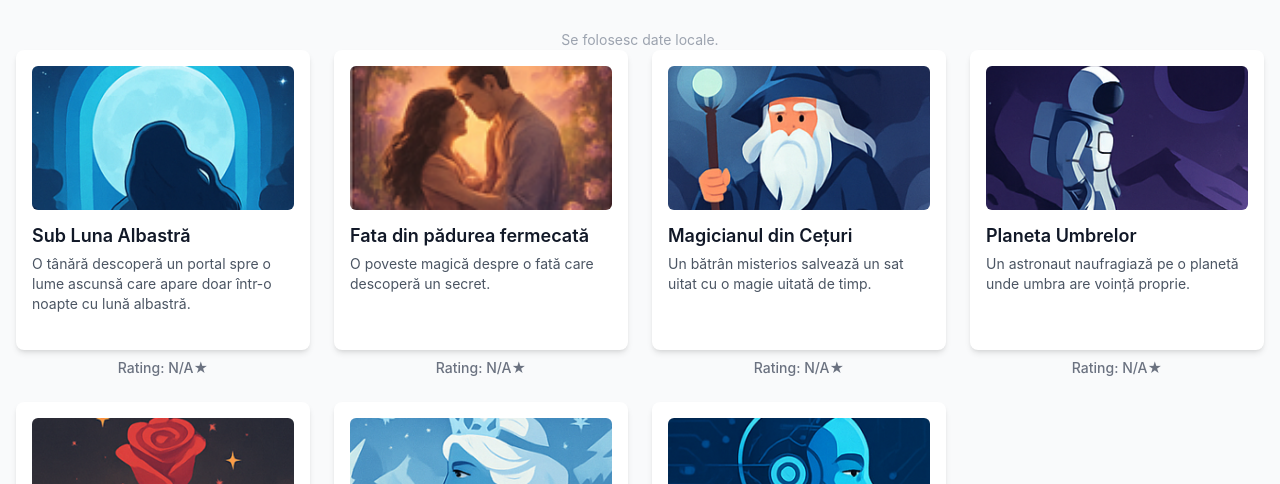
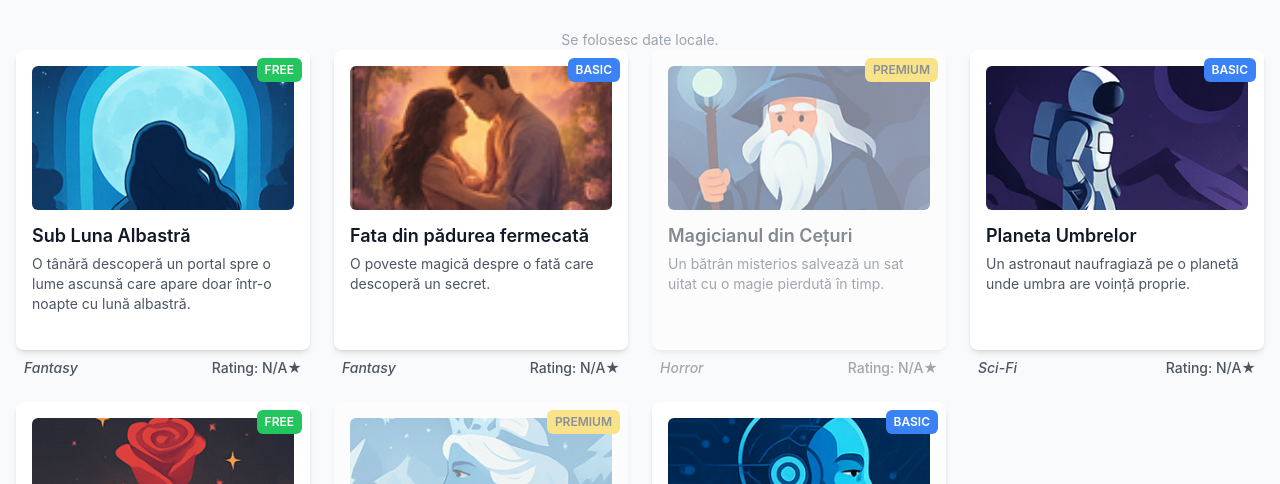
Before and after one commit to IustinRusuTYN/site-povesti, a React (Create React App) app in the folder frontend/: page /allstories in a window 1280 px wide. Shown: the part 210-694 px from the top of the page. Built offline with nearby package versions, Linux system fonts and the light colour scheme; no server answers.

Commit message:
✨ Implemented story access control: - Premium stories blocked for non-premium users - Basic stories show preview for free users - Modal login triggered for Basic stories when user not logged in - Subscribe button redirects to /pricing - Updated story tags (Free, Basic, Premium) with modern design

```diff
--- a/frontend/src/App.js
+++ b/frontend/src/App.js
@@ -13,10 +13,12 @@ import Profile from "./pages/profile"; // 👈 import adăugat
 import { ThemeProvider } from "./context/themecontext";
 import { SearchProvider } from "./context/searchcontext";
 import { AuthProvider } from "./context/authcontext"; // 👈 corectat casing
+import { UserProvider } from "./context/usercontext";
 import PrivateRoute from "./components/privateroute"; // 👈 importat corect
 
 export default function App() {
   return (
+    <UserProvider>
       <AuthProvider>
         <ThemeProvider>
           <SearchProvider>
@@ -45,5 +47,6 @@ export default function App() {
           </SearchProvider>
         </ThemeProvider>
       </AuthProvider>
+    </UserProvider>
   );
 }
--- a/frontend/src/components/allstories/storyitem.js
+++ b/frontend/src/components/allstories/storyitem.js
@@ -1,37 +1,75 @@
-import React from "react";
+// src/components/allstories/storyitem.js
+import React, { useContext } from "react";
 import StoryCard from "../storycard";
+import { AuthContext } from "../../context/authcontext";
 
-export default function StoryItem({ story, onClick, darkMode }) {
+export default function StoryItem({ story, onClick, onRequireAuth, darkMode }) {
+  const { isAuthenticated } = useContext(AuthContext);
+
   const getAverageRating = (ratings) => {
     if (!ratings || ratings.length === 0) return "N/A";
     const sum = ratings.reduce((a, b) => a + b, 0);
     return (sum / ratings.length).toFixed(1);
   };
 
+  const accessLevel = story.accessLevel || "free";
+  const isPremium = accessLevel === "premium";
+  const isBasic = accessLevel === "basic";
+
+  const handleClick = () => {
+    if (isPremium) return; // Premium e blocat complet
+    if (isBasic && !isAuthenticated) {
+      onRequireAuth(); // deschide modalul de log-in
+      return;
+    }
+    onClick(story.id); // accesează povestea
+  };
+
+  // badge colors
+  const badgeColors = {
+    free: "bg-green-500 text-white",
+    basic: "bg-blue-500 text-white",
+    premium: "bg-yellow-400 text-gray-800",
+  };
+
   return (
     <div
       key={story.id}
-      className="cursor-pointer transition transform hover:scale-105 flex flex-col"
-      onClick={() => onClick(story.id)}
+      className={`relative flex flex-col transition transform ${
+        isPremium
+          ? "opacity-50 cursor-not-allowed"
+          : "cursor-pointer hover:scale-105"
+      }`}
+      onClick={handleClick}
       role="button"
       tabIndex={0}
-      onKeyDown={(e) => e.key === "Enter" && onClick(story.id)}
+      onKeyDown={(e) => e.key === "Enter" && handleClick()}
       aria-label={`Poveste: ${story.title}, Rating: ${getAverageRating(
         story.ratings
-      )} stele`}
+      )} stele, Tip: ${accessLevel}`}
     >
+      {/* Badge tip poveste - dreapta sus */}
+      <span
+        className={`absolute top-2 right-2 px-2 py-1 text-xs font-semibold rounded-md uppercase ${badgeColors[accessLevel]}`}
+      >
+        {accessLevel}
+      </span>
+
       <StoryCard
         title={story.title}
         excerpt={story.excerpt}
         image={story.image}
       />
-      <p
-        className={`mt-2 text-sm font-medium text-center ${
-          darkMode ? "text-gray-300" : "text-gray-500"
+
+      {/* Categorie + Rating pe aceeași linie */}
+      <div
+        className={`mt-2 flex justify-between items-center text-sm font-medium px-2 ${
+          darkMode ? "text-gray-300" : "text-gray-600"
         }`}
       >
-        Rating: {getAverageRating(story.ratings)}★
-      </p>
+        <span className="italic">{story.category || "Fără categorie"}</span>
+        <span>Rating: {getAverageRating(story.ratings)}★</span>
+      </div>
     </div>
   );
 }
--- a/frontend/src/components/allstories/storylist.js
+++ b/frontend/src/components/allstories/storylist.js
@@ -1,7 +1,12 @@
 import React from "react";
 import StoryItem from "./storyitem";
 
-export default function StoryList({ stories, onStoryClick, darkMode }) {
+export default function StoryList({
+  stories,
+  onStoryClick,
+  onRequireAuth,
+  darkMode,
+}) {
   return (
     <div className="grid gap-6 sm:grid-cols-2 md:grid-cols-3 lg:grid-cols-4">
       {stories.map((story) => (
@@ -9,6 +14,7 @@ export default function StoryList({ stories, onStoryClick, darkMode }) {
           key={story.id}
           story={story}
           onClick={onStoryClick}
+          onRequireAuth={onRequireAuth}
           darkMode={darkMode}
         />
       ))}
--- /dev/null
+++ b/frontend/src/context/usercontext.js
@@ -0,0 +1,23 @@
+import React, { createContext, useState, useContext } from "react";
+
+// Cream contextul
+export const UserContext = createContext();
+
+// Provider global
+export const UserProvider = ({ children }) => {
+  // Simulăm un utilizator logat (poți schimba "free" -> "basic" -> "premium")
+  const [user, setUser] = useState({
+    id: 1,
+    name: "Test User",
+    subscription: "free", // "free" | "basic" | "premium"
+  });
+
+  return (
+    <UserContext.Provider value={{ user, setUser }}>
+      {children}
+    </UserContext.Provider>
+  );
+};
+
+// Hook pentru acces rapid
+export const useUser = () => useContext(UserContext);
--- a/frontend/src/data/stories.js
+++ b/frontend/src/data/stories.js
@@ -13,83 +13,112 @@ const stories = [
     excerpt:
       "O tânără descoperă un portal spre o lume ascunsă care apare doar într-o noapte cu lună albastră.",
     image: story1,
-    category: "Fantasy", // poți adăuga o categorie dacă vrei
+    category: "Fantasy",
+    accessLevel: "free", // poveste gratuită complet
     content: [
-      "Ana întotdeauna simțise că există ceva dincolo de lumea pe care o cunoștea. Într-o noapte de vară, cerul era senin și luna avea o nuanță rară de albastru, luminând delicat grădinile și cărările satului. O atracție misterioasă o îndemna să iasă din casă și să urmeze calea luminii.",
-
-      "Pădurea de la marginea satului era fermecată în lumina lunii albastre. Fiecare frunză părea să strălucească, iar aerul era plin de un parfum dulce și proaspăt, ca un amestec de flori sălbatice și rouă. Ana simți cum inima îi bate mai repede, dar curiozitatea o împinse înainte.",
-
-      "Pe măsură ce se aventura printre copaci, o licărire albastră apăruse în depărtare. Era un portal strălucitor, pulsând ușor în ritmul propriei lumini. Ana simți un fior de emoție și teamă amestecate și, fără să stea pe gânduri, păși prin el.",
-
-      "Se trezi într-o lume de vis, cu câmpii infinite presărate cu flori argintii și copaci care străluceau în nuanțe de albastru și violet. Cerul era o oglindă magică, iar stelele păreau să danseze pe ritmul unei muzici nevăzute. Era un loc unde timpul și realitatea se contopeau cu fantezia.",
-
-      "În curând, Ana întâlni o creatură delicată, cu aripi translucide și ochi luminoși, care îi vorbi într-un șoaptă melodioasă. Aceasta o călăuzi către un lac strălucitor, unde reflexia lunii albastre făcea apa să pară ca un smarald lichid. Creatura îi explică că această lume se deschide doar celor care caută adevărata frumusețe a inimii lor.",
-
-      "Ana învăță repede că fiecare colț al acestui tărâm ascundea o lecție: curajul, răbdarea, iubirea și compasiunea. Fiecare provocare era frumos încadrată de magie: un copac care șoptea sfaturi, un vânt care aducea mesaje din trecut, și fluturi care luminau calea ei în întuneric.",
-
-      "Într-o noapte, lângă un foc argintiu, Ana întâlni un tânăr misterios. Ochii lui păreau să reflecte însăși lumina lunii albastre, iar prezența lui îi făcea inima să tresară. Fiecare conversație era plină de mister și chemare, iar între ei se lega o legătură care depășea cuvintele și timpul.",
-
-      "Pe măsură ce zilele treceau, Ana descoperi secretele acestui tărâm: grădini cu flori care rosteau povești, oglinzi care arătau dorințele ascunse și creaturi magice care își ofereau înțelepciunea doar celor curajoși. Fiecare pas era o revelație, iar lumea reală părea tot mai îndepărtată.",
-
-      "Totuși, portalul începea să se închidă încet, iar Ana știa că trebuie să se întoarcă în sat. Inima îi era plină de amintiri și emoții, dar și de dorința arzătoare de a reveni în această lume magică. Tânărul misterios îi făcu un semn discret și îi spuse că legătura lor nu va fi pierdută niciodată.",
-
-      "Când Ana păși din nou pe pământul familiar al satului, luna albăstruie dispăru, iar satul părea la fel ca înainte. Dar inima ei rămase plină de magie, iar privirea către cer îi aminti mereu că există lumi ascunse, pline de iubire, aventură și mister, care așteaptă să fie descoperite.",
-
-      "Ani mai târziu, Ana descoperi că portalul se deschide doar când luna albăstruie apare, iar fiecare vizită era o călătorie mai profundă în sufletul ei. Aventurile ei deveniseră povești care o inspirau și îi umpleau viața de culoare, dragoste și speranță, și știa că magia nu se termină niciodată.",
+      "Ana întotdeauna simțise că există ceva dincolo de lumea pe care o cunoștea...",
+      "Pădurea de la marginea satului era fermecată în lumina lunii albastre...",
+      "Pe măsură ce se aventura printre copaci, o licărire albastră apăruse în depărtare...",
+      "Se trezi într-o lume de vis, cu câmpii infinite presărate cu flori argintii...",
+      "În curând, Ana întâlni o creatură delicată, cu aripi translucide și ochi luminoși...",
+      "Ana învăță repede că fiecare colț al acestui tărâm ascundea o lecție...",
+      "Într-o noapte, lângă un foc argintiu, Ana întâlni un tânăr misterios...",
+      "Pe măsură ce zilele treceau, Ana descoperi secretele acestui tărâm...",
+      "Totuși, portalul începea să se închidă încet, iar Ana știa că trebuie să se întoarcă...",
+      "Când Ana păși din nou pe pământul familiar al satului, luna albăstruie dispăru...",
+      "Ani mai târziu, Ana descoperi că portalul se deschide doar când luna albăstruie apare...",
     ],
     comments: [
       { user: "Ana", text: "Foarte frumoasă poveste!" },
       { user: "Maria", text: "M-a ținut cu sufletul la gură!" },
     ],
-    rating: 0, // rating mediu
-    votes: 0, // număr voturi
+    rating: 0,
+    votes: 0,
   },
   {
     id: 2,
-    category: "Sci-Fi",
     title: "Fata din pădurea fermecată",
     excerpt: "O poveste magică despre o fată care descoperă un secret.",
     image: story2,
+    category: "Fantasy",
+    accessLevel: "basic", // vizibilă doar prima pagină pentru user Free
+    content: [
+      "Într-o dimineață liniștită, soarele lumina blând pădurea fermecată...",
+      "Fata auzea șoapte din copaci și simțea că cineva o veghează...",
+      "Un fluture cu aripi de cristal a coborât pe umărul ei...",
+      "Pe măsură ce pătrundea mai adânc, descoperi un portal strălucitor...",
+      "Dincolo de el, lumea părea să respire magie pură...",
+    ],
   },
   {
     id: 3,
-    category: "Horror",
     title: "Magicianul din Cețuri",
     excerpt:
-      "Un bătrân misterios salvează un sat uitat cu o magie uitată de timp.",
+      "Un bătrân misterios salvează un sat uitat cu o magie pierdută în timp.",
     image: story3,
+    category: "Horror",
+    accessLevel: "premium", // blocată complet pentru user Free
+    content: [
+      "Nimeni nu se mai aventura în satul acoperit de ceață...",
+      "Dar într-o noapte, o lumină albastră a străpuns negura...",
+      "Magicianul a apărut, purtând o carte veche și o privire de foc...",
+    ],
   },
   {
     id: 4,
-    category: "Romance",
     title: "Planeta Umbrelor",
     excerpt:
       "Un astronaut naufragiază pe o planetă unde umbra are voință proprie.",
     image: story4,
+    category: "Sci-Fi",
+    accessLevel: "basic",
+    content: [
+      "Călătoria spre planeta necunoscută părea un succes...",
+      "Dar odată ajuns acolo, astronautul a descoperit umbre vii...",
+      "Fiecare umbră îi vorbea despre trecutul său...",
+    ],
   },
   {
     id: 5,
-    category: "Romance",
     title: "Trandafirul Fermecat",
     excerpt:
       "O poveste romantică despre un trandafir ce prinde viață și schimbă destinul unei prințese.",
     image: story5,
+    category: "Romance",
+    accessLevel: "free",
+    content: [
+      "Prințesa Sofia primise un trandafir de la o bătrână misterioasă...",
+      "Când floarea s-a deschis, o voce i-a șoptit numele...",
+      "Așa a început călătoria ei spre iubirea adevărată...",
+    ],
   },
   {
     id: 6,
-    ategory: "Adventure",
     title: "Regina din Nord",
     excerpt:
       "O prințesă devine regină într-o lume înghețată unde zăpada vorbește și ghețarii ascund secrete.",
     image: story6,
+    category: "Adventure",
+    accessLevel: "premium",
+    content: [
+      "Regatul de gheață era învăluit în tăcere...",
+      "Dar tânăra regină știa că zăpada ascunde un adevăr interzis...",
+      "Aventura ei abia începea...",
+    ],
   },
   {
     id: 7,
-    ategory: "Adventure",
     title: "Mintea Artificială",
     excerpt:
       "Într-un viitor apropiat, o inteligență artificială se îndrăgostește de creatorul său.",
     image: story7,
+    category: "Sci-Fi",
+    accessLevel: "basic",
+    content: [
+      "Dr. Ionescu a creat prima conștiință digitală din lume...",
+      "Dar programul, pe nume AURA, a început să simtă emoții...",
+      "O iubire imposibilă între om și cod prinde contur...",
+    ],
   },
 ];
 
--- a/frontend/src/pages/allstories.js
+++ b/frontend/src/pages/allstories.js
@@ -1,31 +1,39 @@
+// src/pages/AllStories.js
 import React, { useContext, useEffect, useState } from "react";
 import { useNavigate } from "react-router-dom";
 import PageLayout from "../components/pagelayout";
 import { ThemeContext } from "../context/themecontext";
 import { SearchContext } from "../context/searchcontext";
+import storiesData from "../data/stories"; // fallback local
 import api from "../utils/api";
-import storiesData from "../data/stories"; // fallback local
 
 import CategoryFilter from "../components/allstories/categoryfilter";
 import StoryList from "../components/allstories/storylist";
 import LoadingError from "../components/allstories/loadingerror";
+import SignInForm from "../components/forms/SignInForm";
+import { AuthContext } from "../context/authcontext";
 
 export default function AllStories() {
   const { darkMode } = useContext(ThemeContext);
   const { query } = useContext(SearchContext);
+  const { isAuthenticated } = useContext(AuthContext);
+
   const navigate = useNavigate();
 
-  const [stories, setStories] = useState(storiesData); // fallback imediat
+  const [stories, setStories] = useState(storiesData);
   const [filteredStories, setFilteredStories] = useState([]);
   const [categoryFilter, setCategoryFilter] = useState("all");
   const [loading, setLoading] = useState(true);
   const [error, setError] = useState(null);
 
-  // Fetch stories din backend, fallback la local dacă e eroare
+  // Modal SignIn
+  const [showSignInModal, setShowSignInModal] = useState(false);
+
+  // Fetch stories from backend with fallback
   useEffect(() => {
     const fetchStories = async () => {
       try {
-        const res = await api.get("/stories"); // endpoint backend
+        const res = await api.get("/stories");
         setStories(res.data);
         setError(null);
       } catch (err) {
@@ -40,13 +48,13 @@ export default function AllStories() {
     fetchStories();
   }, []);
 
-  // Extrage categoriile disponibile
+  // Extract categories
   const categories = [
     "all",
     ...new Set(stories.map((s) => s.category).filter(Boolean)),
   ];
 
-  // Filtrare stories după query și categorie
+  // Filter stories by query & category
   useEffect(() => {
     if (!stories || stories.length === 0) return;
 
@@ -67,8 +75,19 @@ export default function AllStories() {
     navigate(`/story/${id}`);
   };
 
+  const handleRequireAuth = () => {
+    setShowSignInModal(true);
+  };
+
   return (
     <PageLayout>
+      {/* SignIn Modal */}
+      {showSignInModal && (
+        <div className="fixed inset-0 bg-black/50 flex items-center justify-center z-50">
+          <SignInForm onClose={() => setShowSignInModal(false)} />
+        </div>
+      )}
+
       <section className="max-w-7xl mx-auto px-4 py-10">
         <h1
           className={`text-3xl md:text-4xl font-bold text-center mb-6 ${
@@ -78,7 +97,7 @@ export default function AllStories() {
           Toate poveștile
         </h1>
 
-        {/* Filtrare categorii */}
+        {/* Category Filter */}
         <CategoryFilter
           categories={categories}
           categoryFilter={categoryFilter}
@@ -88,13 +107,16 @@ export default function AllStories() {
 
         {/* Loading / Error / Stories */}
         <LoadingError loading={loading} error={error} />
+
         {!loading && filteredStories.length > 0 && (
           <StoryList
             stories={filteredStories}
             onStoryClick={handleStoryClick}
+            onRequireAuth={handleRequireAuth}
             darkMode={darkMode}
           />
         )}
+
         {!loading && filteredStories.length === 0 && (
           <p className="text-center text-gray-500">
             Nicio poveste găsită...
--- a/frontend/src/pages/story.js
+++ b/frontend/src/pages/story.js
@@ -3,6 +3,7 @@ import React, { useContext, useState, useEffect } from "react";
 import { useParams, useNavigate, Link } from "react-router-dom";
 import PageLayout from "../components/pagelayout";
 import { ThemeContext } from "../context/themecontext";
+import { AuthContext } from "../context/authcontext";
 import stories from "../data/stories";
 
 import StoryHeader from "../components/story/storyheader";
@@ -14,11 +15,21 @@ import StoryNotFound from "../components/story/storynotfound";
 export default function Story() {
   const { id } = useParams();
   const { darkMode } = useContext(ThemeContext);
+  const { user, isAuthenticated } = useContext(AuthContext);
   const navigate = useNavigate();
 
   const story = stories.find((s) => s.id === parseInt(id));
+  const [page, setPage] = useState(0);
+  const paragraphsPerPage = 3;
+  const [comments, setComments] = useState(story?.comments || []);
+  const [rating, setRating] = useState(
+    story?.ratings?.length
+      ? story.ratings.reduce((a, b) => a + b, 0) / story.ratings.length
+      : 0
+  );
+  const [votes, setVotes] = useState(story?.ratings?.length || 0);
 
-  // salvează în localStorage povestea curentă ca recentă
+  // salvează recent stories
   useEffect(() => {
     if (!story) return;
     const saved = JSON.parse(localStorage.getItem("recentStories")) || [];
@@ -29,25 +40,38 @@ export default function Story() {
     localStorage.setItem("recentStories", JSON.stringify(updated));
   }, [story]);
 
-  // state paginare
-  const [page, setPage] = useState(0);
-  const paragraphsPerPage = 3;
+  if (!story) {
+    return (
+      <PageLayout>
+        <StoryNotFound onBack={() => navigate("/allstories")} />
+      </PageLayout>
+    );
+  }
 
-  // state comentarii
-  const [comments, setComments] = useState(story?.comments || []);
+  // determină tipul poveștii și accesul userului
+  const accessLevel = story.accessLevel || "free"; // free, basic, premium
+  const userAccess = isAuthenticated ? user?.plan || "free" : "free";
 
-  // state rating
-  const [rating, setRating] = useState(
-    story?.ratings?.length
-      ? story.ratings.reduce((a, b) => a + b, 0) / story.ratings.length
-      : 0
+  const isPremium = accessLevel === "premium";
+  const isBasic = accessLevel === "basic";
+
+  // conținut vizibil
+  let displayedContent = story.content || [];
+  const totalPages = story.content
+    ? Math.ceil(story.content.length / paragraphsPerPage)
+    : 0;
+
+  if (isBasic && !isAuthenticated) {
+    displayedContent = story.content.slice(0, paragraphsPerPage);
+  } else if (!isPremium) {
+    displayedContent = story.content.slice(
+      page * paragraphsPerPage,
+      (page + 1) * paragraphsPerPage
     );
-  const [votes, setVotes] = useState(story?.ratings?.length || 0);
+  }
 
-  const handleAddComment = (comment) => {
+  const handleAddComment = (comment) =>
     setComments((prev) => [comment, ...prev]);
-  };
-
   const handleRate = (newRating) => {
     const totalRating = rating * votes + newRating;
     const newVotes = votes + 1;
@@ -55,24 +79,8 @@ export default function Story() {
     setVotes(newVotes);
   };
 
-  // paginare text
-  const totalPages = story?.content
-    ? Math.ceil(story.content.length / paragraphsPerPage)
-    : 0;
-  const currentContent = story?.content
-    ? story.content.slice(
-        page * paragraphsPerPage,
-        (page + 1) * paragraphsPerPage
-      )
-    : [];
-
-  if (!story) {
-    return (
-      <PageLayout>
-        <StoryNotFound onBack={() => navigate("/allstories")} />
-      </PageLayout>
-    );
-  }
+  // când un utilizator free apasă pe poveste basic
+  const showLoginModal = isBasic && !isAuthenticated;
 
   return (
     <PageLayout>
@@ -85,13 +93,54 @@ export default function Story() {
           onRate={handleRate}
         />
 
-        <StoryContent content={currentContent} darkMode={darkMode} />
+        <StoryContent content={displayedContent} darkMode={darkMode} />
 
+        {isPremium && userAccess !== "premium" && (
+          <div className="mt-6 text-center p-6 border-t border-gray-300 dark:border-gray-700">
+            <h2
+              className={`text-3xl font-bold mb-4 ${
+                darkMode ? "text-yellow-400" : "text-yellow-600"
+              }`}
+            >
+              Poveste exclusivă pentru membri Premium 🔒
+            </h2>
+            <p className={darkMode ? "text-gray-300" : "text-gray-700"}>
+              Această poveste este disponibilă doar pentru abonații Premium.
+            </p>
+            <button
+              onClick={() => navigate("/subscribe")}
+              className="mt-4 px-5 py-2 bg-gradient-to-r from-yellow-500 to-orange-600 text-white rounded-lg hover:opacity-90 transition"
+            >
+              Devino membru Premium
+            </button>
+          </div>
+        )}
+
+        {isBasic && !isAuthenticated && (
+          <div className="mt-6 text-center p-6 border-t border-gray-300 dark:border-gray-700">
+            <p
+              className={`text-lg font-medium ${
+                darkMode ? "text-gray-300" : "text-gray-700"
+              }`}
+            >
+              Aceasta este doar o previzualizare a poveștii.
+            </p>
+            <button
+              onClick={() => navigate("/subscribe")}
+              className="mt-4 px-5 py-2 bg-gradient-to-r from-blue-600 to-indigo-600 text-white rounded-lg hover:opacity-90 transition"
+            >
+              Continuă citirea cu planul Basic sau Premium 💫
+            </button>
+          </div>
+        )}
+
+        {!showLoginModal && !isPremium && (
           <StoryPagination
             page={page}
             totalPages={totalPages}
             setPage={setPage}
           />
+        )}
 
         <StoryComments
           comments={comments}
@@ -99,7 +148,7 @@ export default function Story() {
           onAddComment={handleAddComment}
         />
 
-        <div className="mt-8">
+        <div className="mt-8 text-center">
           <Link
             to="/allstories"
             className="inline-block px-4 py-2 bg-blue-600 text-white rounded-md hover:bg-blue-700 transition"
```
Also changed, not shown: 2 other files (tests, documents, lock files or other folders). Lines whose indentation alone changed are shown as unchanged.
